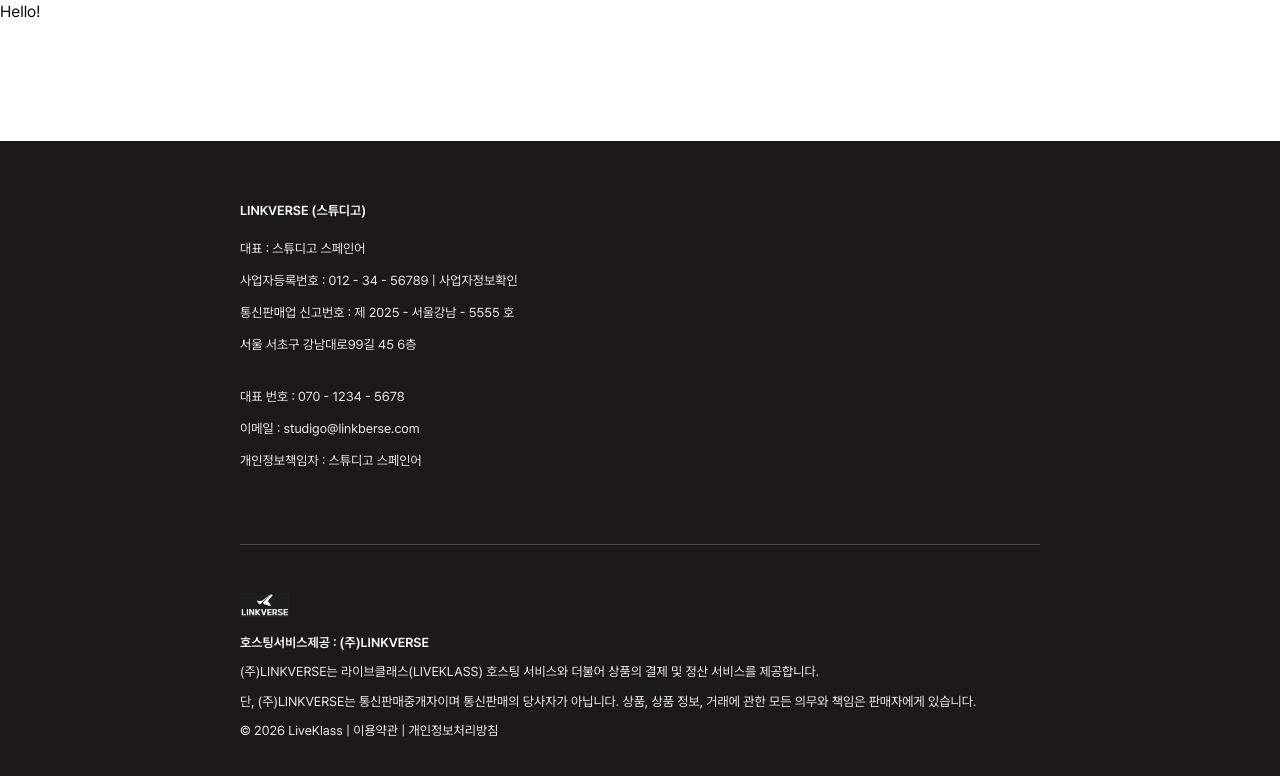
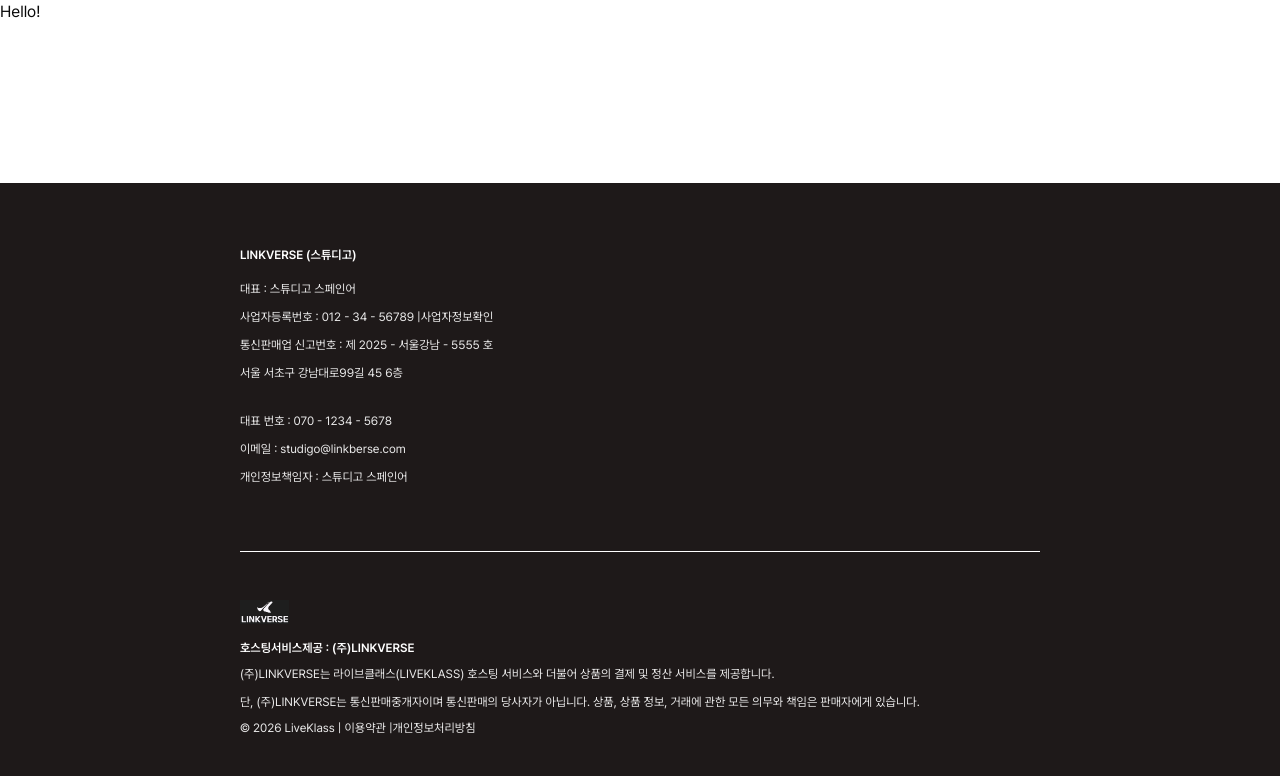
Before and after one commit to ahotspanish-communit/Frontend, a Next.js app: page / in a window 1280 px wide. Shown: the top 776 px of the page. Built offline with nearby package versions, Linux system fonts and the light colour scheme.

Commit message:
refactor: 풋터 피드백 반영 (#18) - 테일윈드 기본 제공 클래스로 수치 변경 - 불필요한 {' '} 제거

```diff
--- a/src/shared/ui/footer/Footer.tsx
+++ b/src/shared/ui/footer/Footer.tsx
@@ -5,18 +5,16 @@
 
 const Footer = () => {
   return (
-    <footer className="text-brand-white w-full bg-[#1E1919] px-5 pt-15 md:px-13 lg:px-60">
-      <div className="mx-auto max-w-360">
-        <section className="max-w-193 text-left">
-          <p className="mb-4.5 text-[13px] font-semibold">
-            LINKVERSE (스튜디고)
-          </p>
+    <footer className="text-brand-white w-full bg-[#1E1919] px-5 pt-16 md:px-12 lg:px-60">
+      <div className="mx-auto max-w-6xl">
+        <section className="max-w-3xl text-left">
+          <p className="mb-4 text-xs font-semibold">LINKVERSE (스튜디고)</p>
 
-          <div className="space-y-2.5 text-[13px] leading-5.5 opacity-90">
+          <div className="space-y-2 text-xs leading-5 opacity-90">
             <p>대표 : 스튜디고 스페인어</p>
 
             <p>
-              사업자등록번호 : 012 - 34 - 56789 |{' '}
+              사업자등록번호 : 012 - 34 - 56789 |
               <a className="no-underline" href="#">
                 사업자정보확인
               </a>
@@ -25,7 +23,7 @@
             <p>통신판매업 신고번호 : 제 2025 - 서울강남 - 5555 호</p>
             <p>서울 서초구 강남대로99길 45 6층</p>
 
-            <div className="space-y-2.5 pt-5">
+            <div className="space-y-2 pt-5">
               <p>대표 번호 : 070 - 1234 - 5678</p>
               <p>이메일 : studigo@linkberse.com</p>
               <p>개인정보책임자 : 스튜디고 스페인어</p>
@@ -33,10 +31,10 @@
           </div>
         </section>
 
-        <div className="mt-18 h-px w-full bg-white/20" />
+        <div className="bg-brand-white mt-16 h-px w-full" />
 
-        <section className="mt-12 max-w-193 text-left">
-          <div className="h-6 w-22.5">
+        <section className="mt-12 max-w-3xl text-left">
+          <div className="h-6 w-24">
             <Image
               src={FooterIcon}
               alt="LINKVERSE"
@@ -45,24 +43,24 @@
             />
           </div>
 
-          <div className="mt-4 space-y-2 pb-15">
-            <p className="text-[13px] font-semibold">
+          <div className="mt-4 space-y-2 pb-16">
+            <p className="text-xs font-semibold">
               호스팅서비스제공 : (주)LINKVERSE
             </p>
 
-            <p className="text-[13px] leading-5.5 break-keep opacity-90">
+            <p className="text-xs leading-5 break-keep opacity-90">
               (주)LINKVERSE는 라이브클래스(LIVEKLASS) 호스팅 서비스와 더불어
               상품의 결제 및 정산 서비스를 제공합니다.
             </p>
 
-            <p className="text-[13px] leading-5.5 break-keep opacity-90">
+            <p className="text-xs leading-5 break-keep opacity-90">
               단, (주)LINKVERSE는 통신판매중개자이며 통신판매의 당사자가
               아닙니다. 상품, 상품 정보, 거래에 관한 모든 의무와 책임은
               판매자에게 있습니다.
             </p>
 
-            <p className="mt-2 text-[13px] opacity-90">
-              © 2026 LiveKlass | <Link href="/terms">이용약관</Link> |{' '}
+            <p className="mt-2 text-xs opacity-90">
+              © 2026 LiveKlass | <Link href="/terms">이용약관</Link> |
               <Link href="/privacy">개인정보처리방침</Link>
             </p>
           </div>
```
